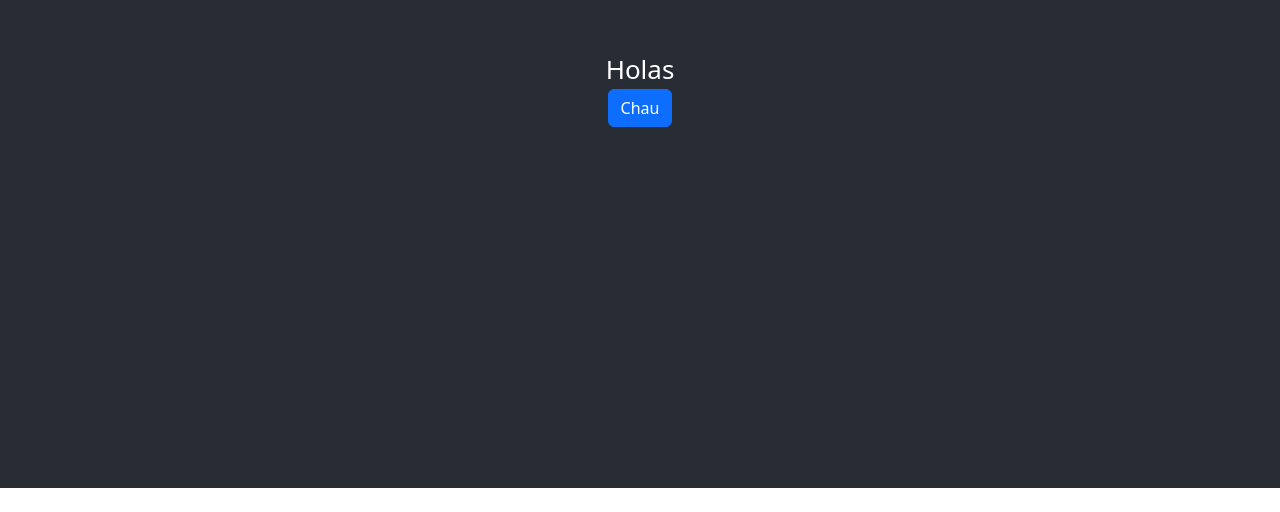
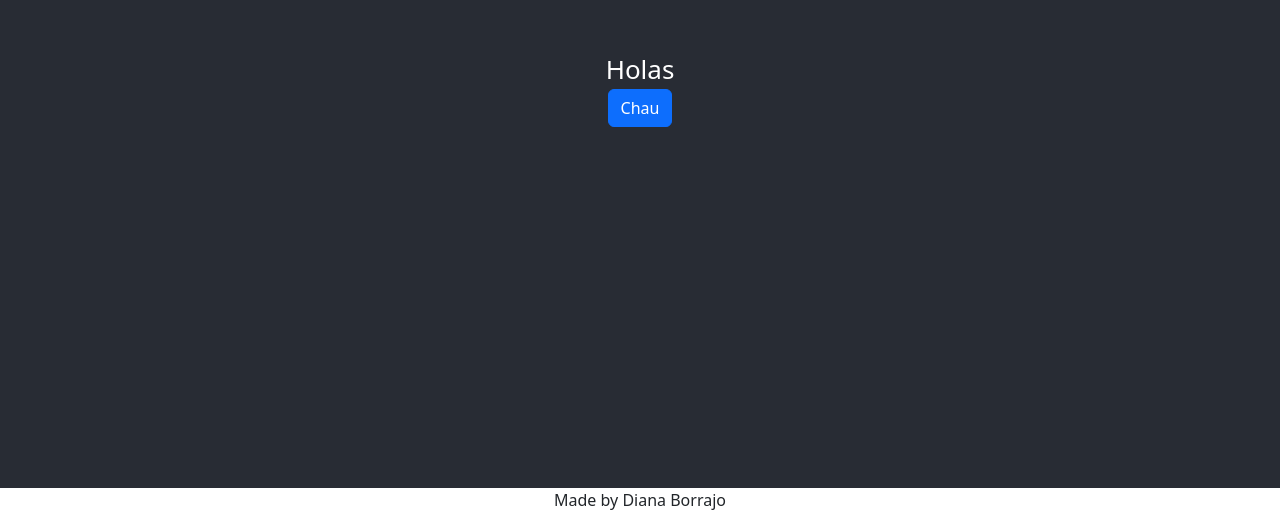
Before and after one commit to Dianab177/REACT-Dictionary-APP, a React (Create React App) app in the folder dictionary/: page / in a window 1280 px wide. Shown: the part 312-824 px from the top of the page. Before the commit the page ends 800 px from the top, so only its background shows below. Built offline with nearby package versions, Linux system fonts and the light colour scheme.

Commit message:
footer build

```diff
--- a/dictionary/src/App.js
+++ b/dictionary/src/App.js
@@ -9,6 +9,9 @@
      <div>Holas</div>
      <a href='/' className='btn btn-primary' rel='noopener noreferrer'>Chau</a>
       </header>
+      <footer className="text-center">
+        Made by Diana Borrajo
+      </footer>
     </div>
   );
 }
```
Also changed, not shown: dictionary/public/index.html (+0 -23 lines).
